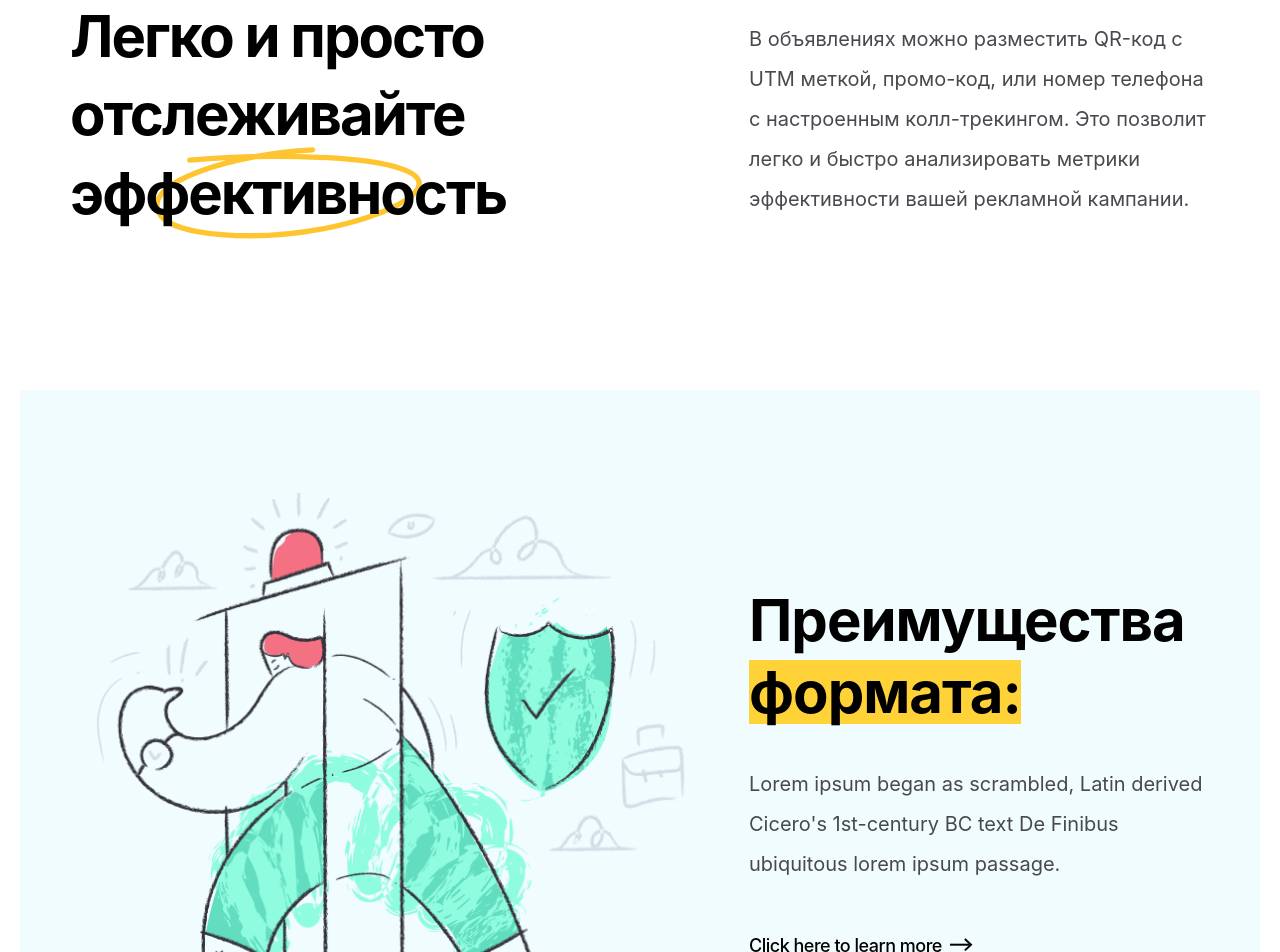
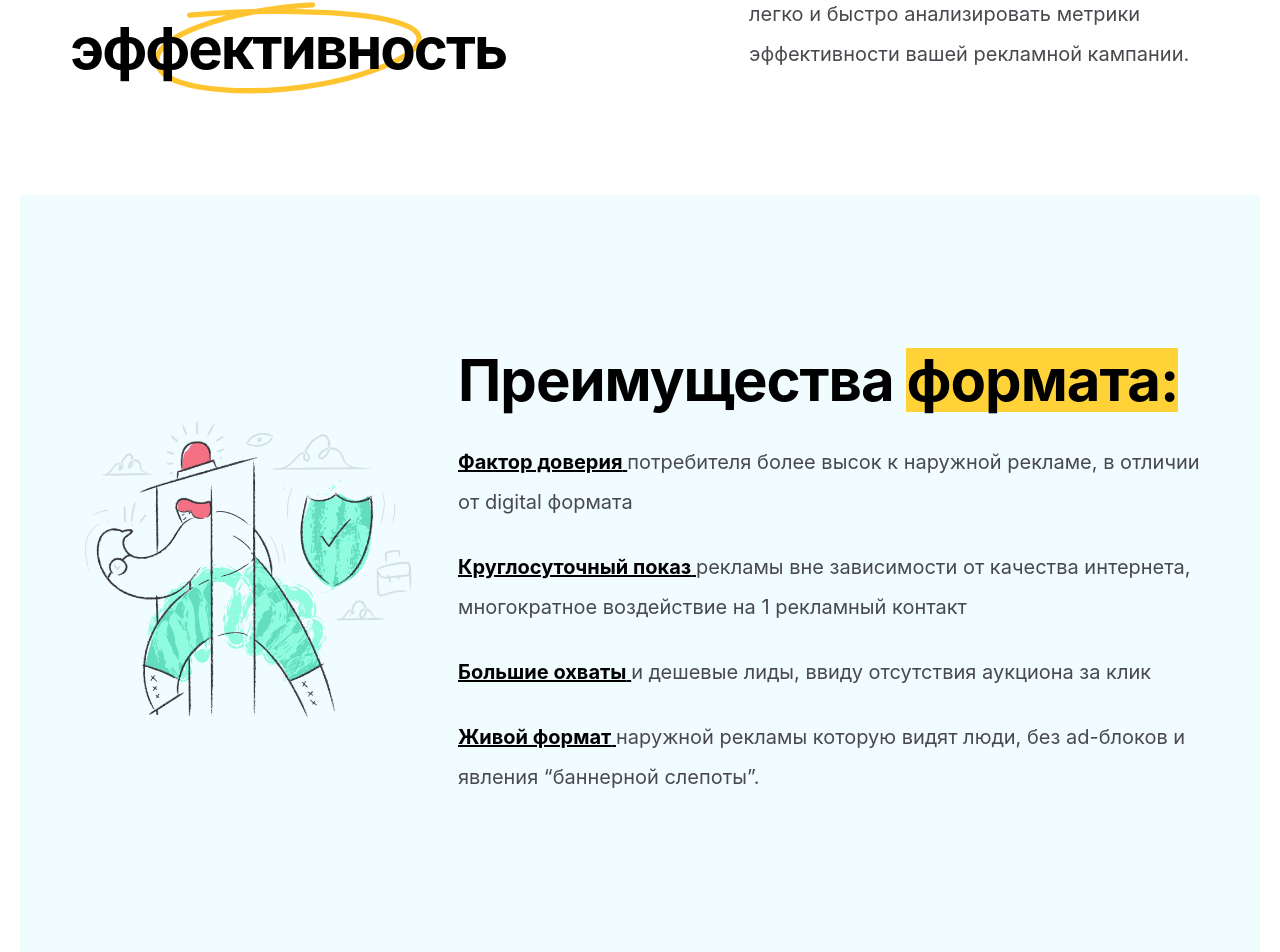
Before and after one commit to MaxOvs19/urban, a Next.js app: page /home/insurance in a window 1280 px wide. Shown: the part 1837-2789 px from the top of the page. Built offline with nearby package versions, Linux system fonts and the light colour scheme.

Commit message:
Fixed main page

```diff
--- a/app/home/insurance/page.jsx
+++ b/app/home/insurance/page.jsx
@@ -30,7 +30,7 @@ const Insurance = () => {
       <Hero />
       <HowToStartBlock />
 
-      <div className="fancy-feature-fiftySix pt-225 lg-pt-150">
+      <div className="fancy-feature-fiftySix pt-80 lg-pt-150">
         <div className="container">
           <div className="row align-items-center">
             <div className="col-lg-6">
@@ -65,7 +65,7 @@ const Insurance = () => {
         </div>
       </div>
 
-      <div className="fancy-feature-twentyFour p-30 mt-130 lg-mt-80">
+      <div className="fancy-feature-twentyFour p-30 mt-80 lg-mt-80">
         <div
           className="bg-wrapper pt-100 lg-pt-80 pb-110 lg-pb-70"
           style={{ background: "#F1FCFF" }}
@@ -74,38 +74,48 @@ const Insurance = () => {
             <div className="block-style-four">
               <div className="row align-items-center">
                 <div
-                  className="col-xl-5 col-lg-6 order-lg-last"
+                  className="col-xl-8 col-lg-6 order-lg-last"
                   data-aos="fade-left"
                 >
                   <div className="title-style-eight">
                     <h2 className="main-title tx-dark fw-bold">
-                      Преимущества
+                      Преимущества{" "}
                       <span className="d-inline-block position-relative">
                         формата:
                       </span>
                     </h2>
                   </div>
-                  <p className="fs-20 lh-lg mt-35 mb-50 lg-mt-20 lg-mb-30">
-                    Lorem ipsum began as scrambled, Latin derived Cicero&apos;s
-                    1st-century BC text De Finibus ubiquitous lorem ipsum
-                    passage.
+                  <p className="fs-20 lh-lg mt-25 mb-10 lg-mt-20 lg-mb-30 ">
+                    <span className="text-decoration-underline  fw-bold tx-dark">
+                      Фактор доверия{" "}
+                    </span>
+                    потребителя более высок к наружной рекламе, в отличии от
+                    digital формата
                   </p>
-                  <Link
-                    href="/pages-menu/about-us-v1"
-                    className="btn-fifteen fw-500 position-relative d-inline-flex align-items-center"
-                  >
-                    <span>Click here to learn more</span>{" "}
-                    <Image
-                      width={23}
-                      height={14}
-                      src="/images/icon/icon_69.svg"
-                      alt="arrow icon"
-                      className="ms-2"
-                    />
-                  </Link>
+                  <p className="fs-20 lh-lg mt-25 mb-10  lg-mt-20 lg-mb-30">
+                    <span className="text-decoration-underline  fw-bold tx-dark">
+                      Круглосуточный показ{" "}
+                    </span>
+                    рекламы вне зависимости от качества интернета, многократное
+                    воздействие на 1 рекламный контакт
+                  </p>
+
+                  <p className="fs-20 lh-lg mt-25 mb-10  lg-mt-20 lg-mb-30">
+                    <span className="text-decoration-underline  fw-bold tx-dark">
+                      Большие охваты{" "}
+                    </span>
+                    и дешевые лиды, ввиду отсутствия аукциона за клик
+                  </p>
+                  <p className="fs-20 lh-lg mt-25 mb-10 lg-mt-20 lg-mb-30">
+                    <span className="text-decoration-underline fw-bold tx-dark">
+                      Живой формат{" "}
+                    </span>
+                    наружной рекламы которую видят люди, без ad-блоков и явления
+                    “баннерной слепоты”.
+                  </p>
                 </div>
                 <div
-                  className="col-xl-7 col-lg-6 col-md-8 m-auto order-lg-first"
+                  className="col-xl-4 col-lg-6 col-md-8 m-auto order-lg-first"
                   data-aos="fade-right"
                 >
                   <div className="illustration-holder md-mt-60">
@@ -174,7 +184,7 @@ const Insurance = () => {
         />
       </div>
 
-      <div className="fancy-feature-four pt-250 lg-pt-120">
+      <div className="fancy-feature-four pt-150 lg-pt-120">
         <div className="container">
           <div className="row">
             <div
```
